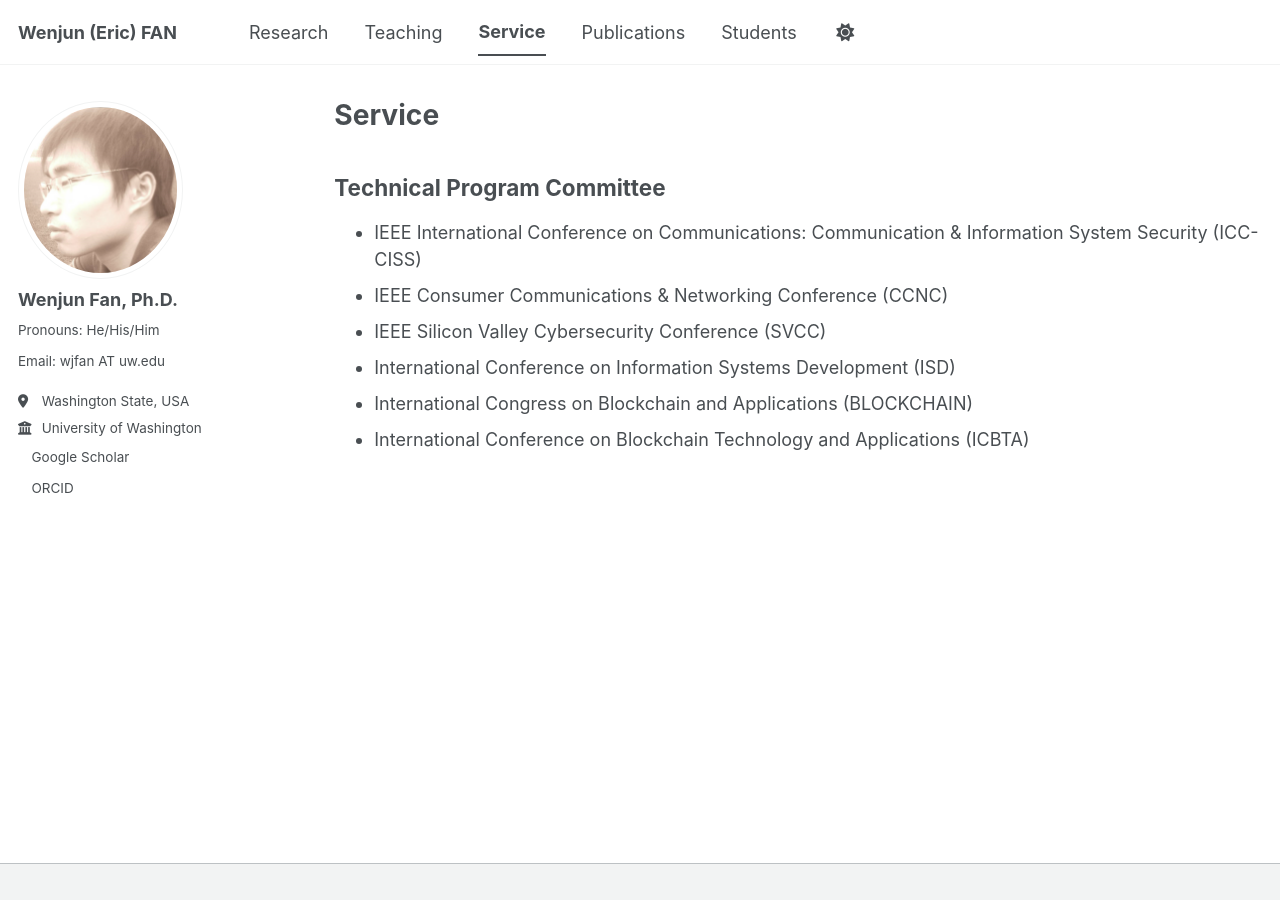
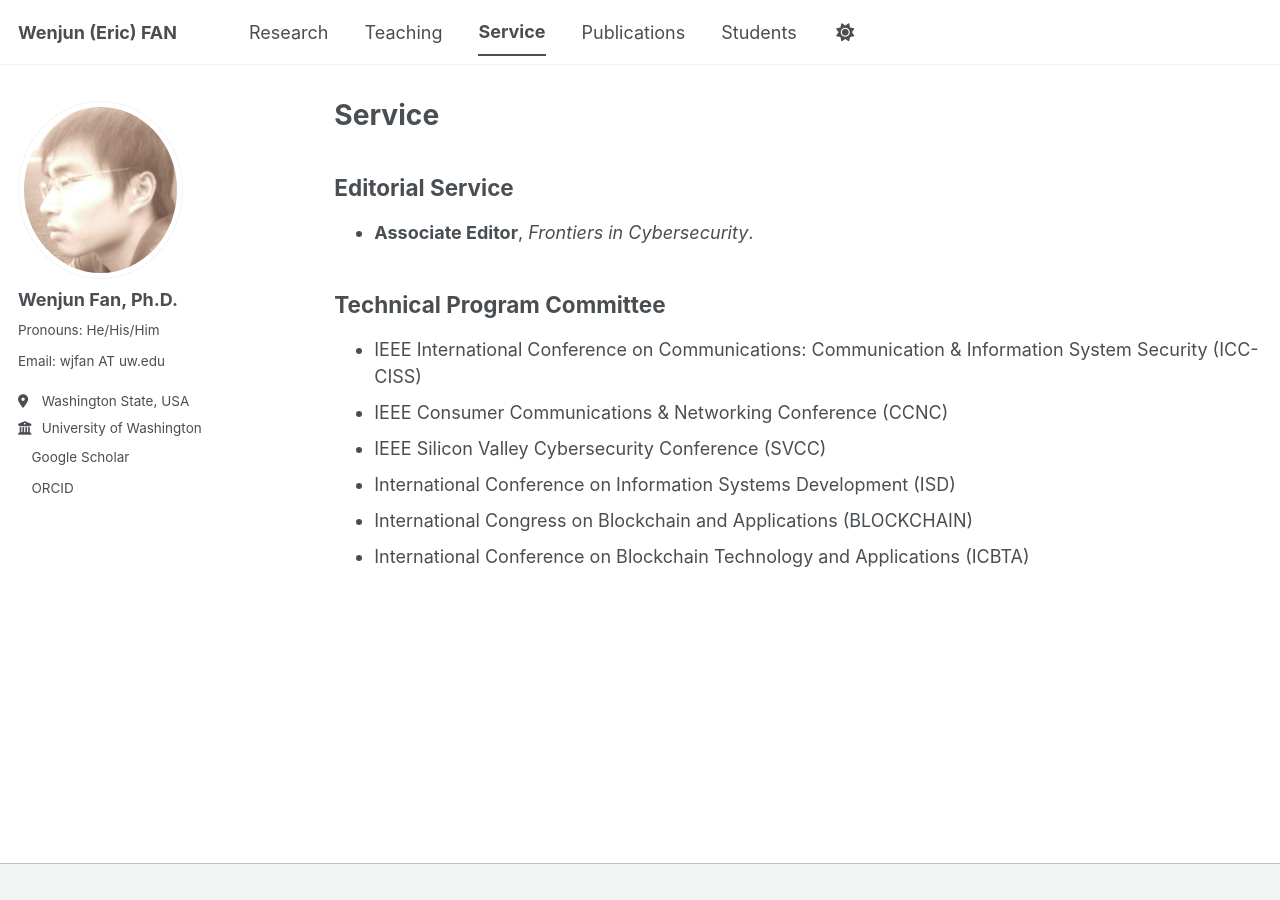
Before and after one commit to fanwj2010/fanwj2010.github.io, a Jekyll site: the page built from _pages/service.md, in a window 1280 px wide. Built offline with Jekyll 4.4.1, drawn with Linux system fonts in a browser that asks for light colours; a script bundle is joined from its source files by our own code; a style sheet for code colours, icons or effects is not loaded.

Commit message:
Update service.md

```diff
--- a/_pages/service.md
+++ b/_pages/service.md
@@ -4,6 +4,10 @@ title: "Service"
 permalink: /service/
 author_profile: true
 ---
+
+## Editorial Service
+
+- **Associate Editor**, *Frontiers in Cybersecurity*.
 
 ## Technical Program Committee
 
```
